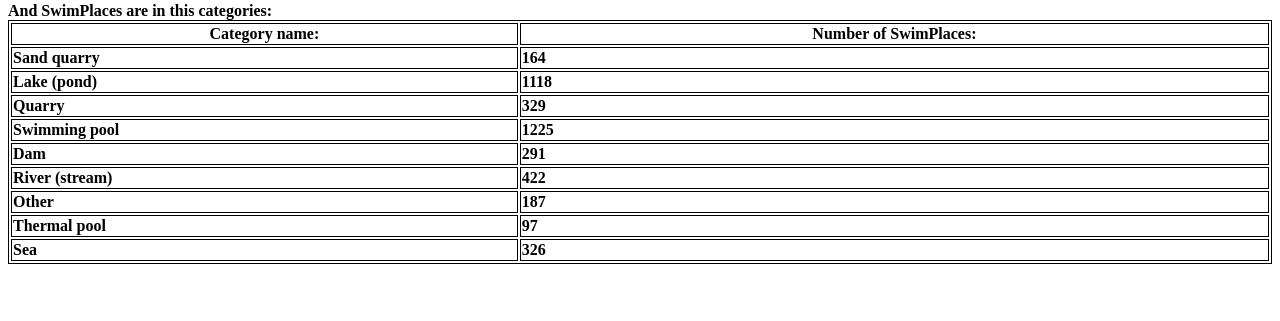
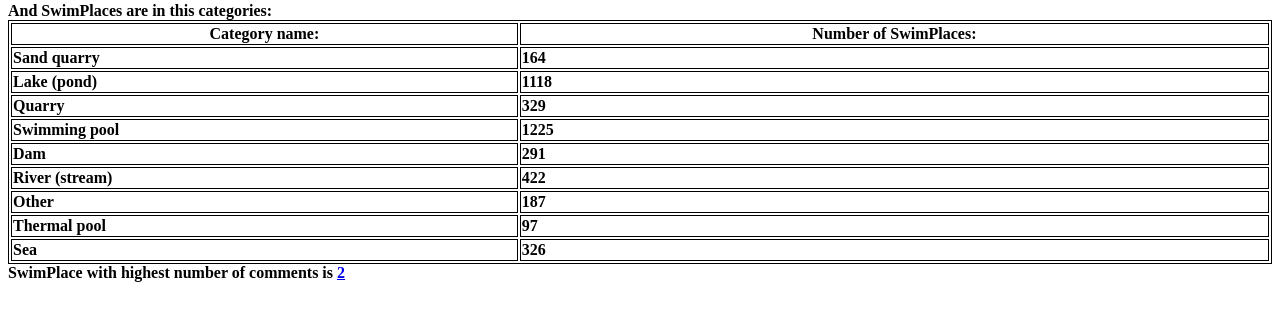
Before and after one commit to jiri-one/coex_django_task, a Django app: page /stats/ in a window 1280 px wide. Shown: the part 101-422 px from the top of the page. Run offline with Django 4.2, Linux system fonts and the light colour scheme; data comes from the database, SQL or seed files in the repository; both versions use the stored data as it was after the commit.

Commit message:
swimplace with the most comments added to stats

```diff
--- a/swimplaces/templates/swimplaces/stats.html
+++ b/swimplaces/templates/swimplaces/stats.html
@@ -21,5 +21,6 @@
 	</tr>
 {% endfor %}
 </table>
+<b>SwimPlace with highest number of comments is <a href="/api/swimplace/{{ sp_with_most_comments }}">{{ sp_with_most_comments }}<b><br><br>
 </body>
 </html>
--- a/swimplaces/views.py
+++ b/swimplaces/views.py
@@ -1,19 +1,24 @@
-from .models import SwimPlace, Category
+from .models import SwimPlace, Category, Comment
 from django.shortcuts import render
 from django.http import HttpResponse
+from django.db.models import Count
 from .helpers import categories_count
+
 
 def index(request):
     swimplaces = SwimPlace.objects.all()
     context = {'swimplaces': swimplaces}
     return render(request, 'swimplaces/index.html', context)
 
+
 def stats(request):
     nr_of_swimplaces = SwimPlace.objects.count()
     categories = categories_count()
+    sp_with_most_comments = Comment.objects.values("swimplace").annotate(Count('id')).order_by('-id__count')[0]["swimplace"]
     context = {'nr_of_swimplaces': nr_of_swimplaces,
                'categories': categories,
-                }
+               'sp_with_most_comments': sp_with_most_comments
+               }
     return render(request, 'swimplaces/stats.html', context)
 
 # def search(request):
```
Also changed, not shown: README.md, db.sqlite3.
